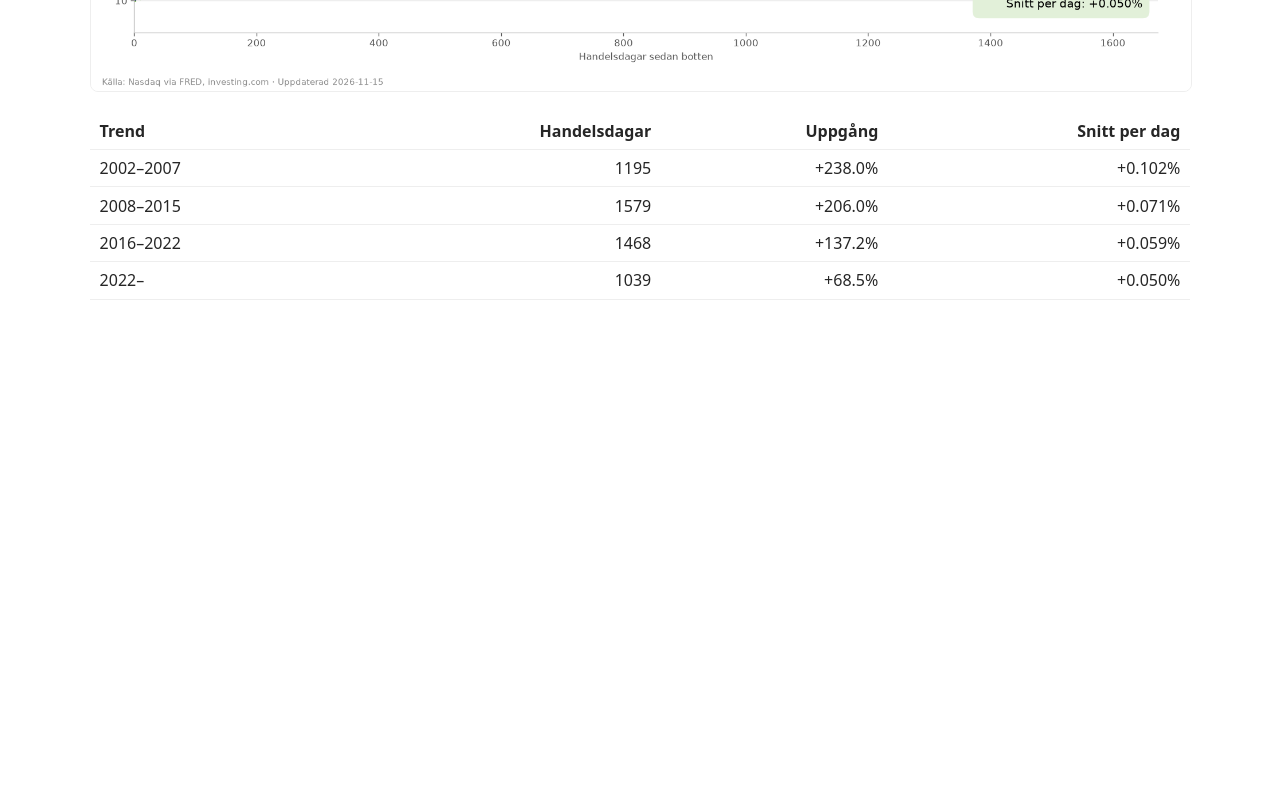
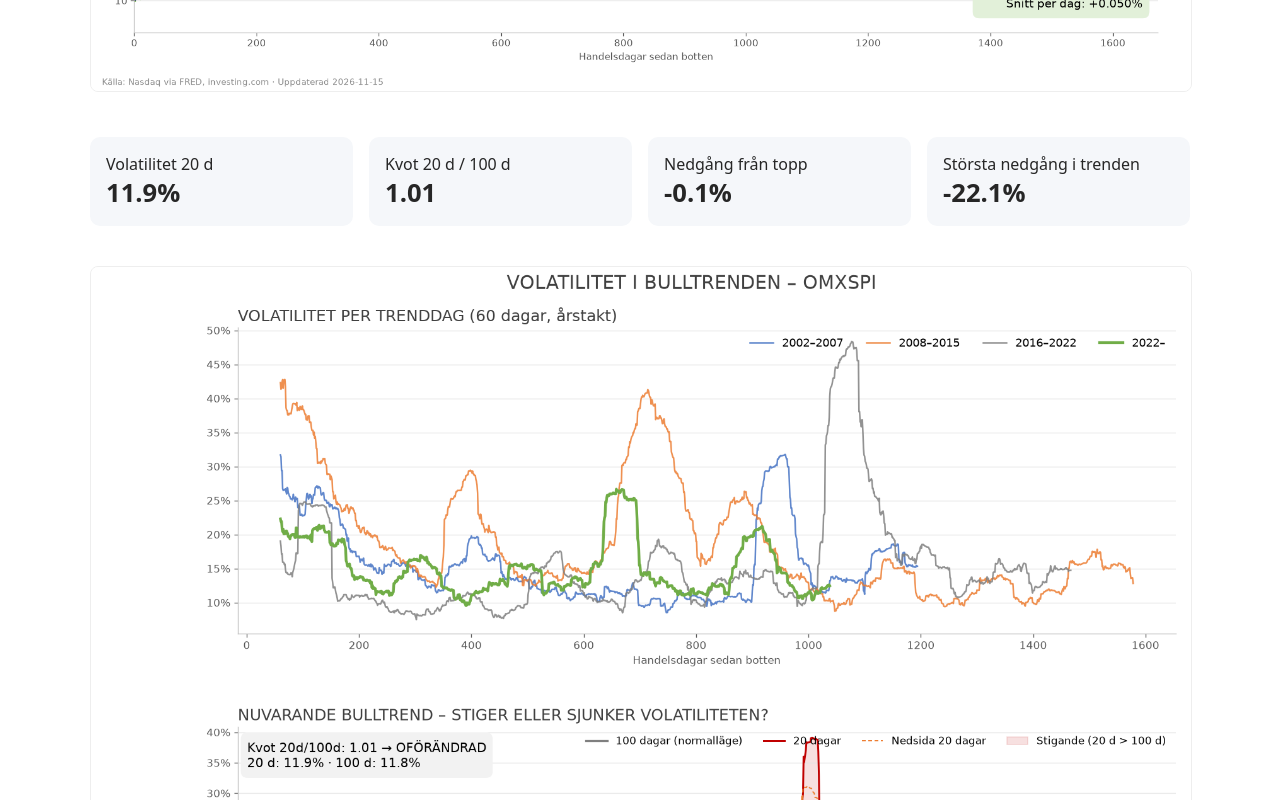
Before and after one commit to alex30free/bulltrends, a plain HTML site: page docs/index.html in a window 1280 px wide. Shown: the part 1440-2240 px from the top of the page. Before the commit the page ends 1772 px from the top, so only its background shows below. Drawn offline with Linux system fonts and the light colour scheme.

Commit message:
Uppdatera bulltrender 2026-11-15

```diff
--- a/docs/index.html
+++ b/docs/index.html
@@ -21,5 +21,12 @@
 </div>
 <img src="ar.png" alt="OMXSPI 2026 mot bulltrendsmönster">
 <img src="bulltrender.png" alt="Bulltrender 2000-tal OMXSPI">
+<div class="kort">
+ <div>Volatilitet 20 d<b>11.9%</b></div>
+ <div>Kvot 20 d / 100 d<b>1.01</b></div>
+ <div>Nedgång från topp<b>-0.1%</b></div>
+ <div>Största nedgång i trenden<b>-22.1%</b></div>
+</div>
+<img src="volatilitet.png" alt="Volatilitet i bulltrenden">
 <table><tr><th>Trend</th><th>Handelsdagar</th><th>Uppgång</th><th>Snitt per dag</th></tr><tr><td>2002–2007</td><td>1195</td><td>+238.0%</td><td>+0.102%</td></tr><tr><td>2008–2015</td><td>1579</td><td>+206.0%</td><td>+0.071%</td></tr><tr><td>2016–2022</td><td>1468</td><td>+137.2%</td><td>+0.059%</td></tr><tr><td>2022–</td><td>1039</td><td>+68.5%</td><td>+0.050%</td></tr></table>
 </body></html>
```
Also changed, not shown: docs/nyckeltal.json (+10 -0 lines), docs/volatilitet.png (added).
